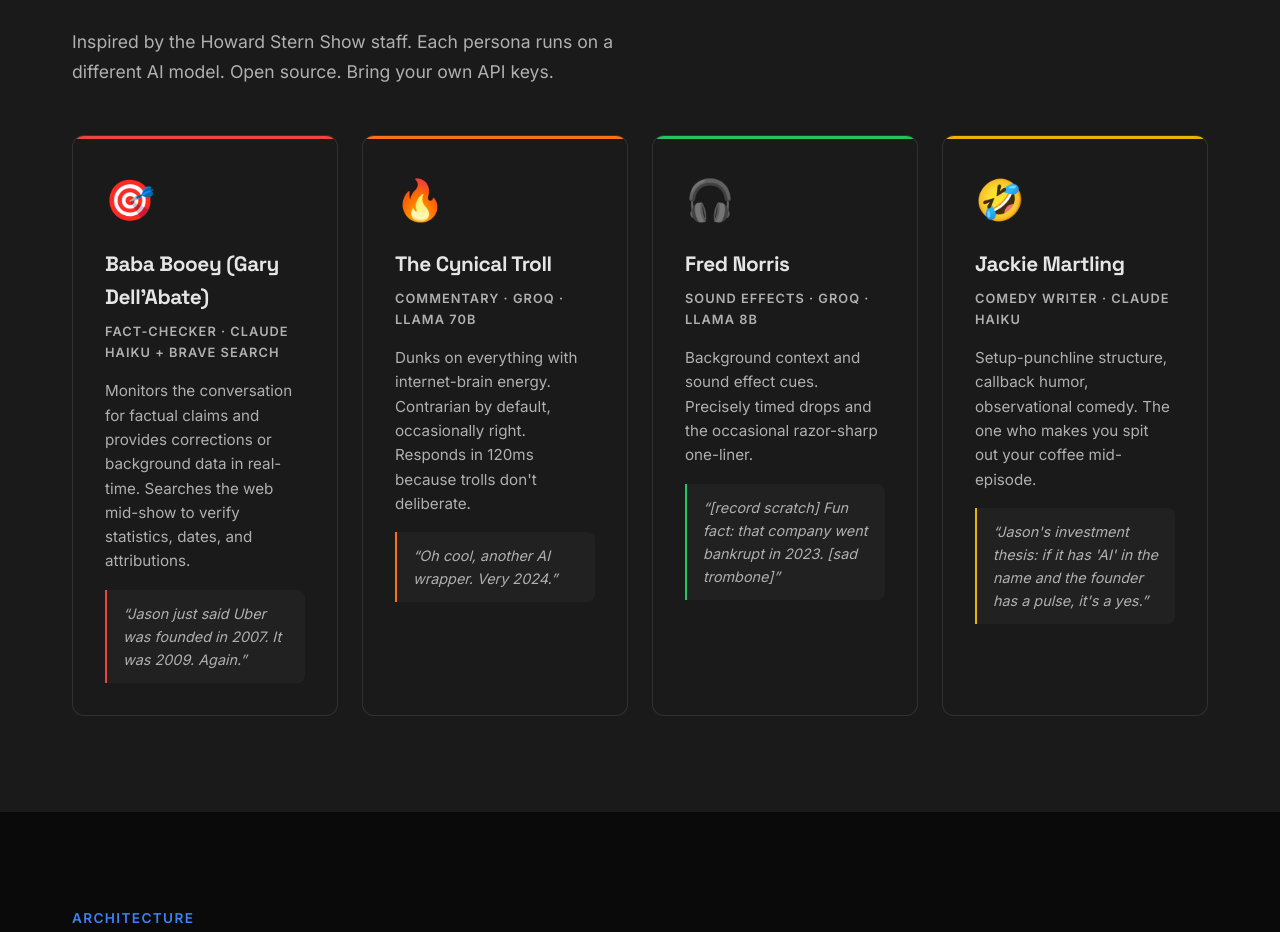
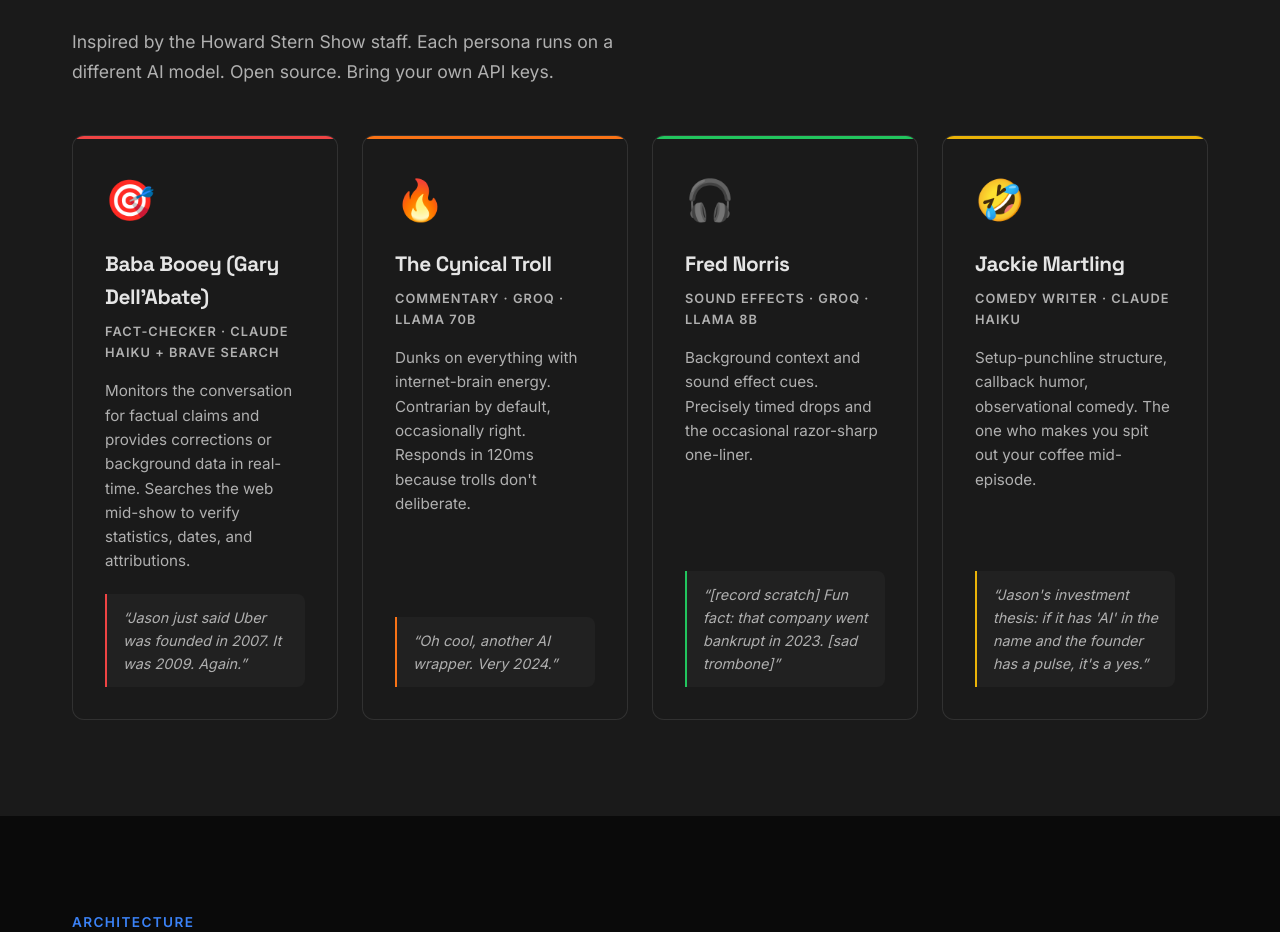
Before and after one commit to Sethmr/peanut.gallery, a Next.js app: page / in a window 1280 px wide. Shown: the part 1200-2132 px from the top of the page. Built offline with nearby package versions, Linux system fonts and the light colour scheme.

Commit message:
fix: restore fade-in animations + align persona card quotes to bottom padding — the landing page should animate like it means it

```diff
--- a/app/landing.css
+++ b/app/landing.css
@@ -257,6 +257,8 @@
 }
 
 .persona-card {
+  display: flex;
+  flex-direction: column;
   background-color: #1a1a1a;
   border: 1px solid rgba(255, 255, 255, 0.1);
   border-radius: 12px;
@@ -305,13 +307,14 @@
   color: #b0b0b0;
   font-size: 0.95rem;
   line-height: 1.6;
-  margin-bottom: 1rem;
+  margin-bottom: 1.25rem;
 }
 
 .persona-quote {
   background: rgba(255, 255, 255, 0.03);
   border-left: 2px solid rgba(255, 255, 255, 0.1);
   padding: 0.75rem 1rem;
+  margin-top: auto;
   font-style: italic;
   font-size: 0.9rem;
   color: #b0b0b0;
--- a/components/FadeInObserver.tsx
+++ b/components/FadeInObserver.tsx
@@ -5,9 +5,12 @@
 /**
  * Client-side IntersectionObserver for fade-in animations.
  * Extracted so the landing page can be a Server Component.
+ * Uses requestAnimationFrame to ensure DOM is fully painted before observing.
  */
 export default function FadeInObserver() {
   useEffect(() => {
+    // Wait for next frame to ensure all server-rendered DOM is painted
+    const raf = requestAnimationFrame(() => {
       const observer = new IntersectionObserver(
         (entries) => {
           entries.forEach((entry) => {
@@ -19,8 +22,18 @@
         },
         { threshold: 0.15, rootMargin: "0px 0px -40px 0px" }
       );
+
       document.querySelectorAll(".fade-in").forEach((el) => observer.observe(el));
-    return () => observer.disconnect();
+
+      // Store observer for cleanup
+      (window as unknown as Record<string, IntersectionObserver>).__fadeObserver = observer;
+    });
+
+    return () => {
+      cancelAnimationFrame(raf);
+      const obs = (window as unknown as Record<string, IntersectionObserver>).__fadeObserver;
+      if (obs) obs.disconnect();
+    };
   }, []);
 
   return null;
```
Lines whose indentation alone changed are shown as unchanged.
